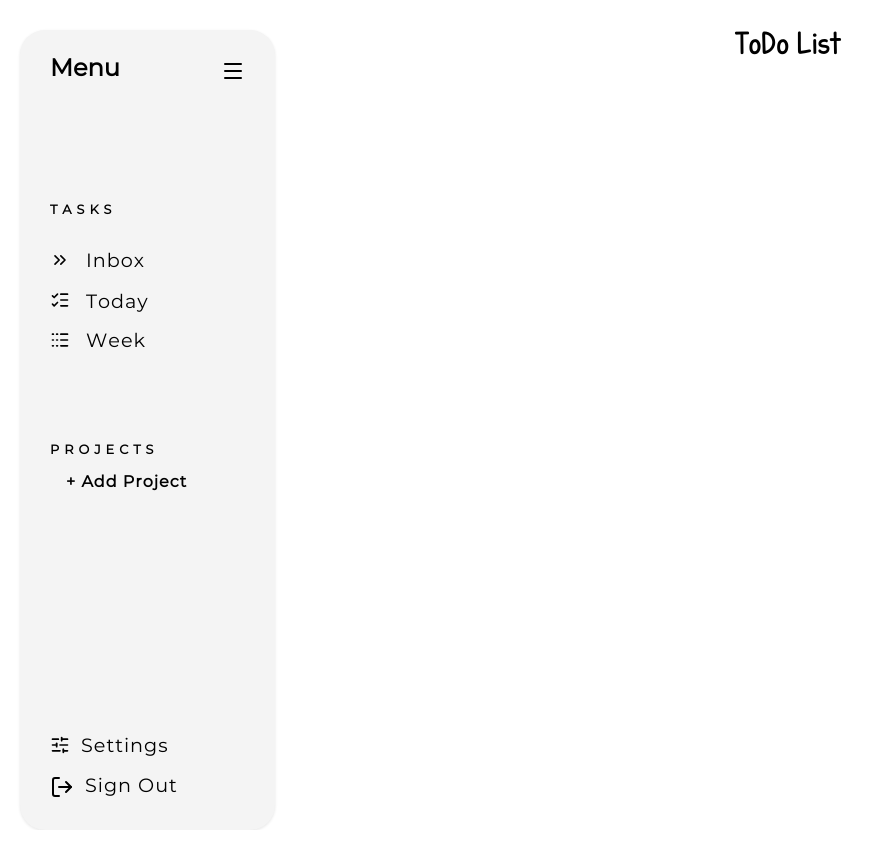
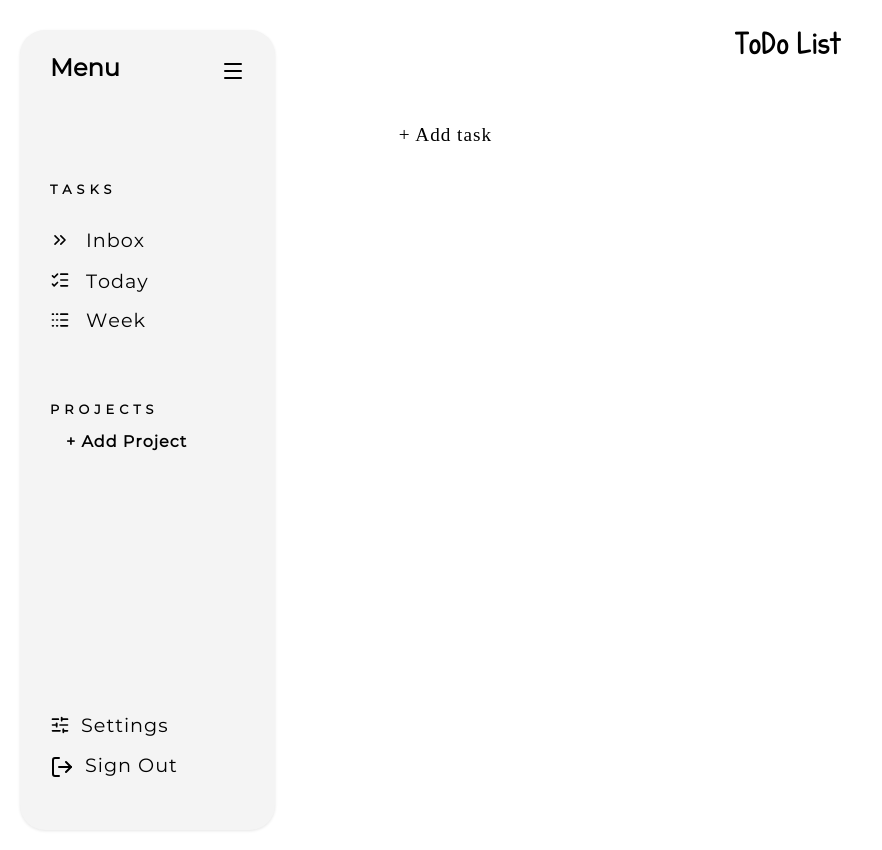
Before and after one commit to zubzkryp/To-Do-List, a website built with webpack: page src/template.html in a window 1280 px wide. Shown: the whole page, without its empty margins (0-882 px from the left). Built offline with nearby package versions, Linux system fonts and the light colour scheme.

Commit message:
Added when clicking add task button a form pops up where you type the description of your task and pick the date

```diff
--- a/src/Project.js
+++ b/src/Project.js
@@ -1,4 +1,6 @@
-class Project {
+import ToDo from './ToDo'
+
+export default class Project {
     constructor() {
         this.tasks = []
     }
@@ -14,4 +16,8 @@ class Project {
             this.tasks.splice(index, 1)
         }
     }
+
+    completion() {
+        completed()
+    }
 }
--- a/src/ToDo.js
+++ b/src/ToDo.js
@@ -1,4 +1,4 @@
-class ToDo {
+export default class ToDo {
     constructor(desc, date) {
         this.desc = desc
         this.completion = false
@@ -8,6 +8,4 @@ class ToDo {
      completed() {
        this.completion = !this.completion
      }
-
-
 }
--- /dev/null
+++ b/src/content.css
@@ -0,0 +1,15 @@
+.add-task {
+    border: none;
+    background: none;
+    font-size: 1.2rem;
+    letter-spacing: 1px;
+    height: 30px;
+    width: 300px;
+}
+
+.content-addtask {
+    display: flex;
+    grid-row: 2 / 3;
+
+    transform: translateY(50px);
+}
--- /dev/null
+++ b/src/content.js
@@ -0,0 +1,64 @@
+import './content.css'
+
+
+export default function buildContent() {
+    const content = document.querySelector('#content')
+    const contentaddTask = document.createElement('div')
+    contentaddTask.classList.add('content-addtask')
+    content.appendChild(contentaddTask)
+
+    const addTaskbtn = document.createElement('button')
+    addTaskbtn.classList.add('add-task')
+
+    addTaskbtn.textContent = ' + Add task'
+    contentaddTask.appendChild(addTaskbtn)
+
+    addTaskbtn.setAttribute('command', "show-modal")
+    addTaskbtn.setAttribute('commandfor', 'my-dialog')
+
+    const dialog = document.createElement('dialog')
+    dialog.id = "my-dialog"
+    content.appendChild(dialog)
+
+    const form = document.createElement('form')
+    form.classList.add('form')
+    form.action = '#'
+    form.method = 'post'
+    dialog.appendChild(form)
+
+    // creating description text for task
+    const descriptionHolder = document.createElement('div')
+    descriptionHolder.classList.add('descriptionHolder')
+    const descriptionLabel = document.createElement('label')
+    descriptionLabel.htmlFor = 'Description'
+    descriptionLabel.textContent = 'Description'
+    const descInput = document.createElement('input')
+    descInput.id = 'Description'
+    descInput.type = 'text'
+    descInput.placeholder = "Description of your task"
+    descInput.name = 'inputDesc'
+
+    // date creation
+    const dateHolder = document.createElement('div')
+    dateHolder.classList.add('dateHolder')
+    const dateLabel = document.createElement('label')
+    dateLabel.htmlFor = 'Date'
+    dateLabel.textContent = 'Date'
+    const dateInput = document.createElement('input')
+    dateInput.id = 'Date'
+    dateInput.type = "date"
+    dateInput.name = 'inputDate'
+
+    descriptionHolder.appendChild(descriptionLabel)
+    descriptionHolder.appendChild(descInput)
+
+    dateHolder.appendChild(dateLabel)
+    dateHolder.appendChild(dateInput)
+
+    form.appendChild(descriptionHolder)
+    form.appendChild(dateHolder)
+
+
+
+
+}
--- a/src/header.css
+++ b/src/header.css
@@ -3,4 +3,5 @@
     font-family: 'KGMissSteward', sans-serif;
     justify-self: center;
     align-self: end;
+
 }
--- a/src/header.js
+++ b/src/header.js
@@ -1,10 +1,10 @@
 import './header.css'
 
 export default function buildHeader() {
-    const container = document.querySelector('#container')
+    const content = document.querySelector('#content')
     const header = document.createElement('div')
     header.classList.add('header')
-    container.appendChild(header)
+    content.appendChild(header)
     const title = document.createElement('div')
     title.classList.add("header-title")
     header.appendChild(title)
--- a/src/index.js
+++ b/src/index.js
@@ -1,6 +1,23 @@
 import './styles.css'
 import buildHeader from './header'
 import buildSideBar from './sidebar';
+import Project from './Project';
+import ifOverdue from './overdue';
+import buildContent from './content';
 
 buildHeader();
 buildSideBar();
+buildContent()
+
+const inbox = new Project();
+const today = new Project
+
+inbox.add("Wash dishes", new Date())
+inbox.add("clean dog", new Date())
+today.add("clean laptop", new Date())
+today.remove(today.tasks[0])
+inbox.tasks[0].completed()
+inbox.tasks[0].completed()
+console.log(ifOverdue(inbox.tasks[0].Date))
+console.log(inbox)
+console.log(today)
--- a/src/overdue.js
+++ b/src/overdue.js
@@ -1,4 +1,4 @@
-export default function overdue(date) {
+export default function ifOverdue(date) {
     const currentDate = new Date()
     if(currentDate > date) {
         return true
--- a/src/sidebar.css
+++ b/src/sidebar.css
@@ -12,7 +12,7 @@
     border-radius: 25px;
     box-shadow: 0 1px 3px rgba(0,0,0,0.1);
     display: grid;
-    grid-template-rows: 150px 40px 40px 40px 120px 1fr 40px 60px;
+    grid-template-rows: 130px 40px 40px 40px 100px 1fr 40px 80px;
     grid-template-columns: 30px 1fr 30px;
     padding-top: 20px;
     font-family: 'Montserrat';
--- a/src/styles.css
+++ b/src/styles.css
@@ -81,7 +81,7 @@ body {
     font-display: swap;
 }
 
-#container {
+#content {
   grid-column: 2 / 3;
   display: grid;
   grid-template-rows: 70px 1fr;
--- a/src/template.html
+++ b/src/template.html
@@ -5,7 +5,7 @@
         <title>To-Do List</title>
     </head>
     <body>
-        <div id="container">
+        <div id="content">
 
         </div>
     </body>
```
